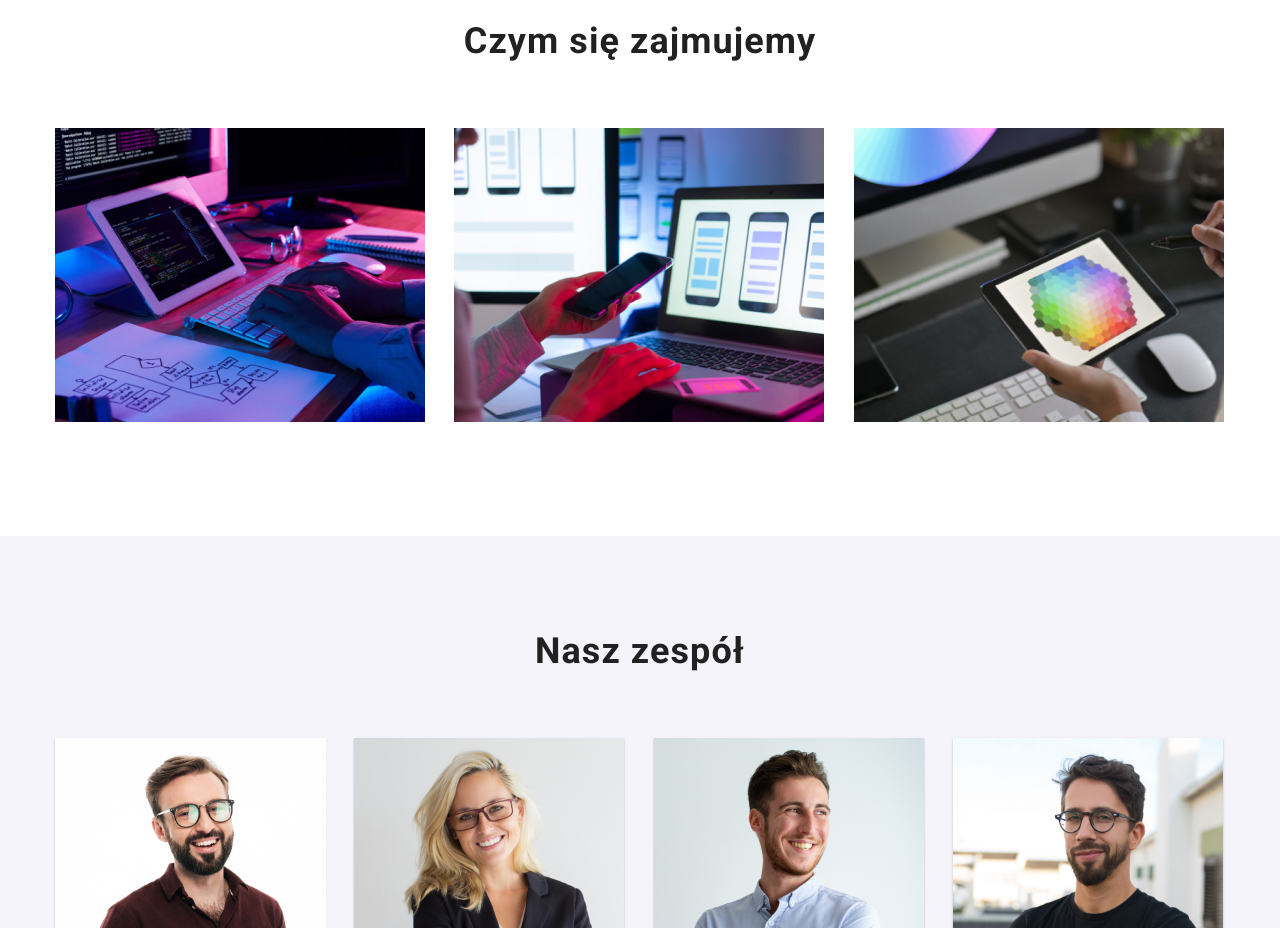
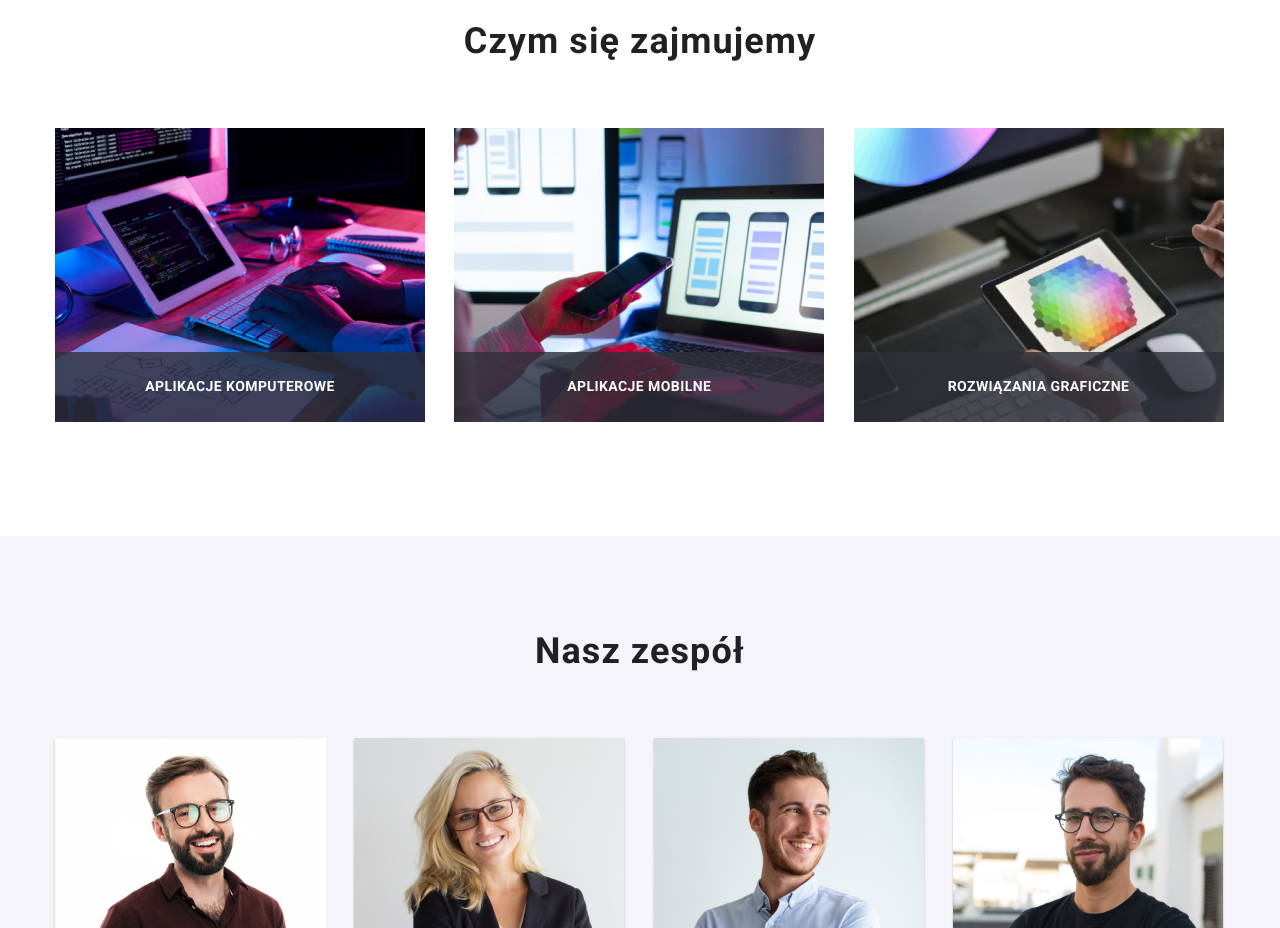
Before and after one commit to bp998/goit-markup-hw-05, a plain HTML site: page index.html in a window 1280 px wide. Shown: the part 1180-2108 px from the top of the page. Drawn offline with Linux system fonts and the light colour scheme.

Commit message:
10.11.2022 17:11

```diff
--- a/css/styles.css
+++ b/css/styles.css
@@ -425,6 +425,26 @@ body {
   padding: 0;
 }
 
+.main-image-position {
+  position: relative;
+}
+
+.image-description {
+  padding: 12px;
+  font-weight: 700;
+  font-size: 14px;
+  line-height: 16px;
+  letter-spacing: 0.03em;
+  text-transform: uppercase;
+  text-align: center;
+  color: var(--white-color);
+  bottom: 4px;
+  position: absolute;
+  width: 100%;
+  height: 70px;
+  background: rgba(47, 48, 58, 0.8);
+}
+
 .main-page-header {
   font-size: 36px;
   line-height: 1.17;
--- a/index.html
+++ b/index.html
@@ -127,26 +127,29 @@
       <section class="container section">
         <h2 class="main-page-header">Czym się zajmujemy</h2>
         <ul class="main-page-middle list-styling">
-          <li>
+          <li class="main-image-position">
             <img
               src="./images/creating-websites.jpg"
               alt="Programowanie"
               height="294"
             />
+            <div class="image-description"><p>Aplikacje komputerowe</p></div>
           </li>
-          <li>
+          <li class="main-image-position">
             <img
               src="./images/adaptation-to-mobile-devices.jpg"
               alt="Komunikacja z klientem"
               height="294"
             />
+            <div class="image-description"><p>Aplikacje mobilne</p></div>
           </li>
-          <li>
+          <li class="main-image-position">
             <img
               src="./images/color-customization.jpg"
               alt="Praca artystyczna"
               height="294"
             />
+            <div class="image-description"><p>Rozwiązania graficzne</p></div>
           </li>
         </ul>
       </section>
```
